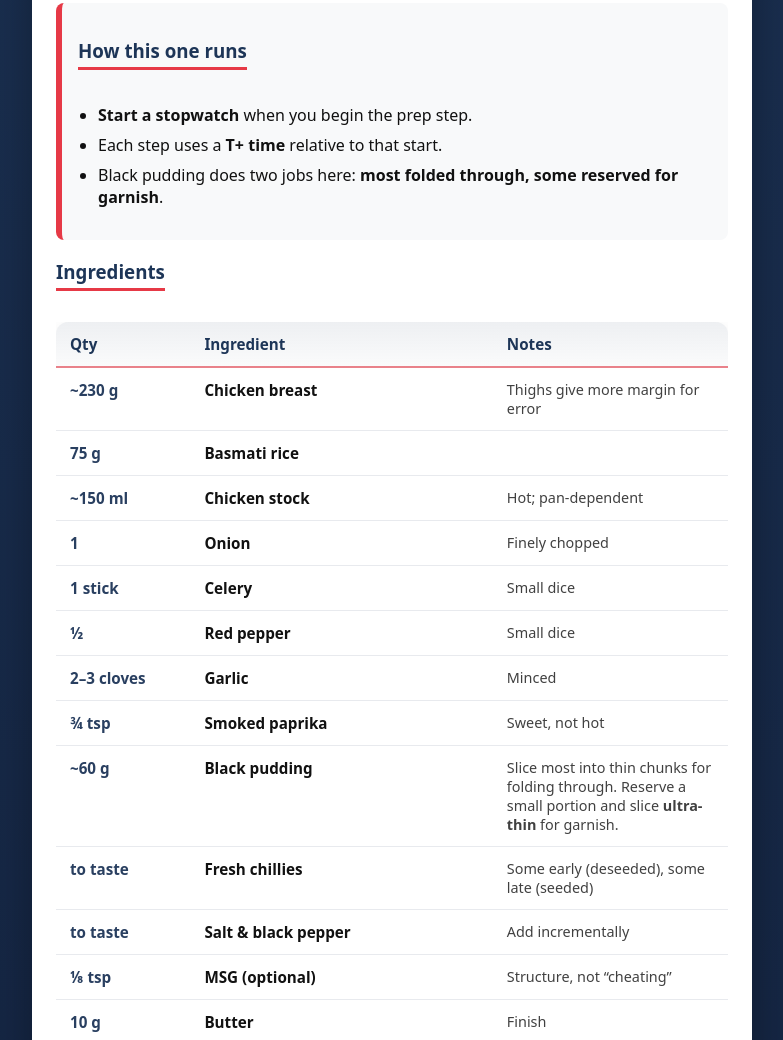
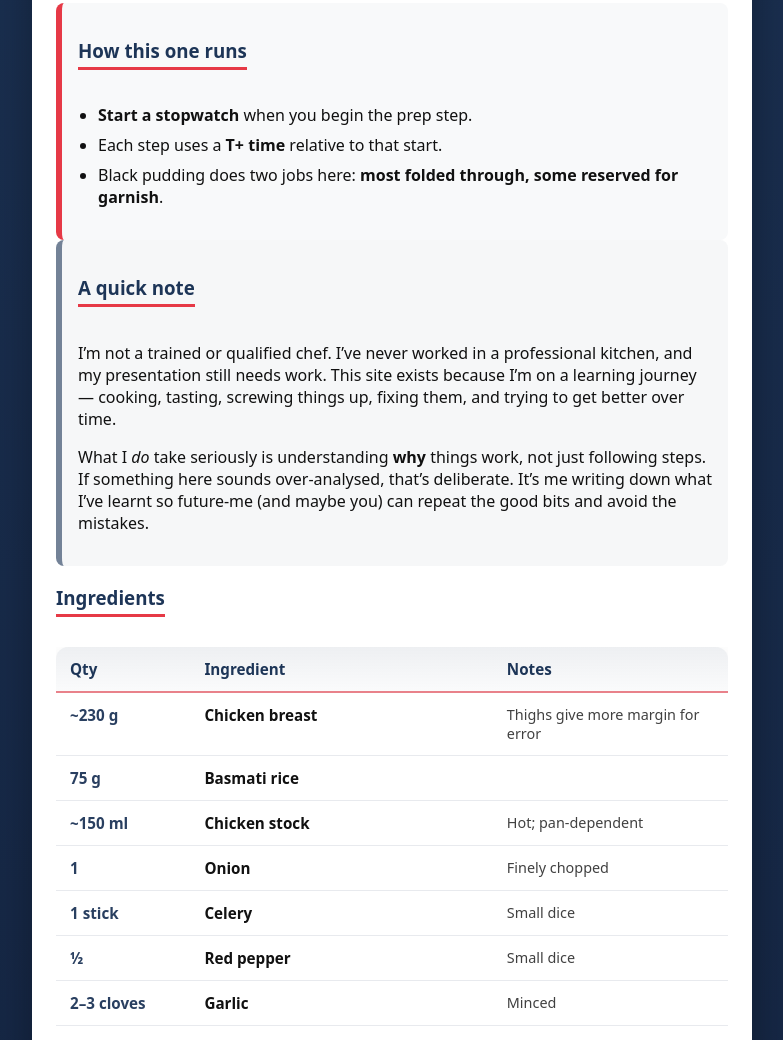
Before and after one commit to sharklaar/sharklaar.github.io, a plain HTML site: page recipes/chicken-jambalayaish.html in a window 1280 px wide. Shown: the part 855-1895 px from the top of the page, without its empty margins (248-1031 px from the left). Drawn offline with Linux system fonts and the light colour scheme.

Commit message:
stuff and things

```diff
--- a/css/styles.css
+++ b/css/styles.css
@@ -256,3 +256,8 @@ li {
     padding: 10px 10px;
   }
 }
+
+.disclaimer {
+  border-left-color: rgba(29,53,87,0.6);
+  background: rgba(29,53,87,0.04);
+}
--- a/recipes/chicken-jambalayaish.html
+++ b/recipes/chicken-jambalayaish.html
@@ -37,6 +37,23 @@
       <li>Black pudding does two jobs here: <strong>most folded through, some reserved for garnish</strong>.</li>
     </ul>
   </section>
+
+  <section class="notes disclaimer">
+  <h3>A quick note</h3>
+  <p>
+    I’m not a trained or qualified chef. I’ve never worked in a professional kitchen,
+    and my presentation still needs work. This site exists because I’m on a learning
+    journey — cooking, tasting, screwing things up, fixing them, and trying to get
+    better over time.
+  </p>
+  <p>
+    What I <em>do</em> take seriously is understanding <strong>why</strong> things work,
+    not just following steps. If something here sounds over-analysed, that’s deliberate.
+    It’s me writing down what I’ve learnt so future-me (and maybe you) can repeat the
+    good bits and avoid the mistakes.
+  </p>
+</section>
+
 
   <section>
     <h3>Ingredients</h3>
```
